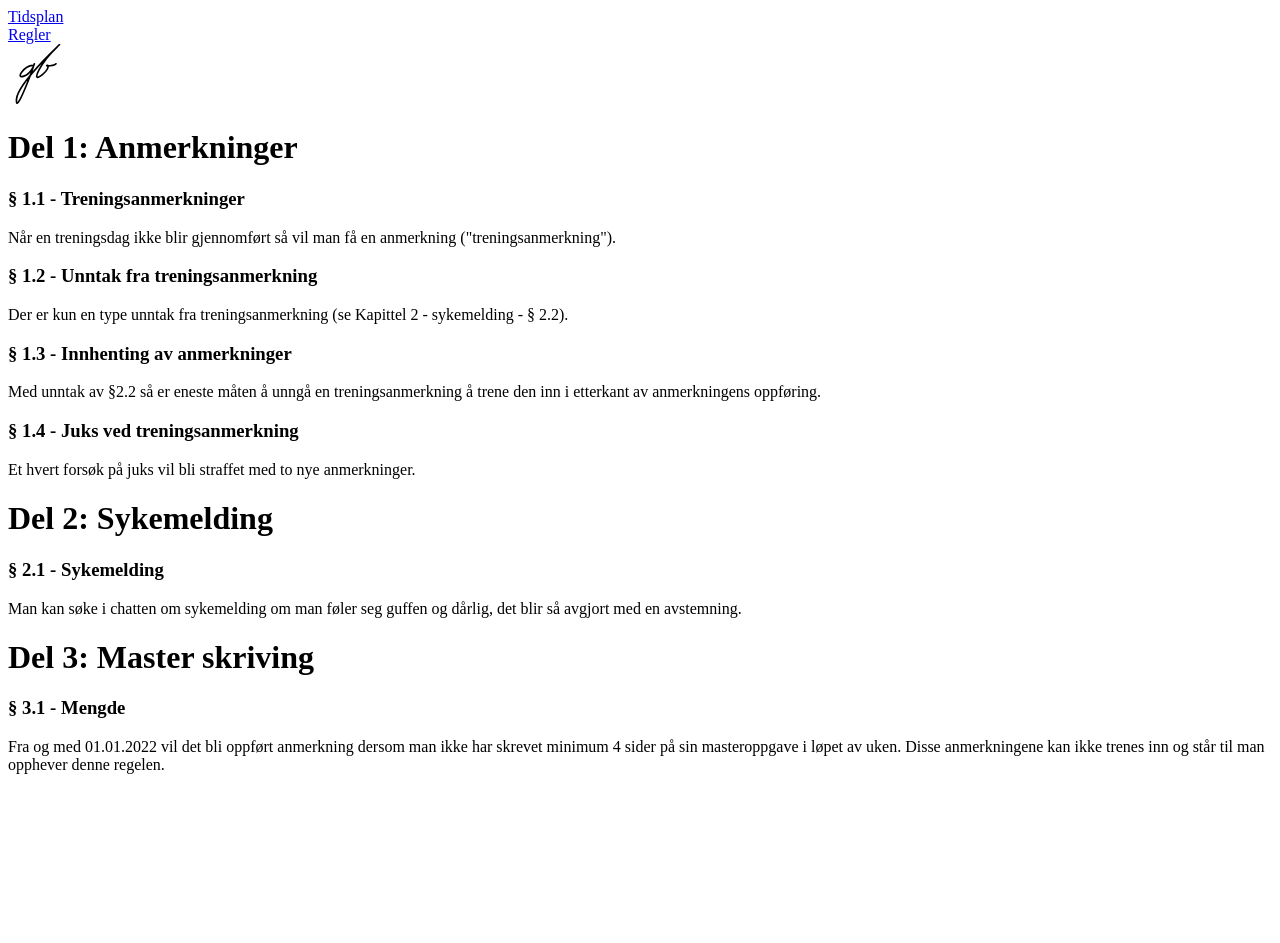
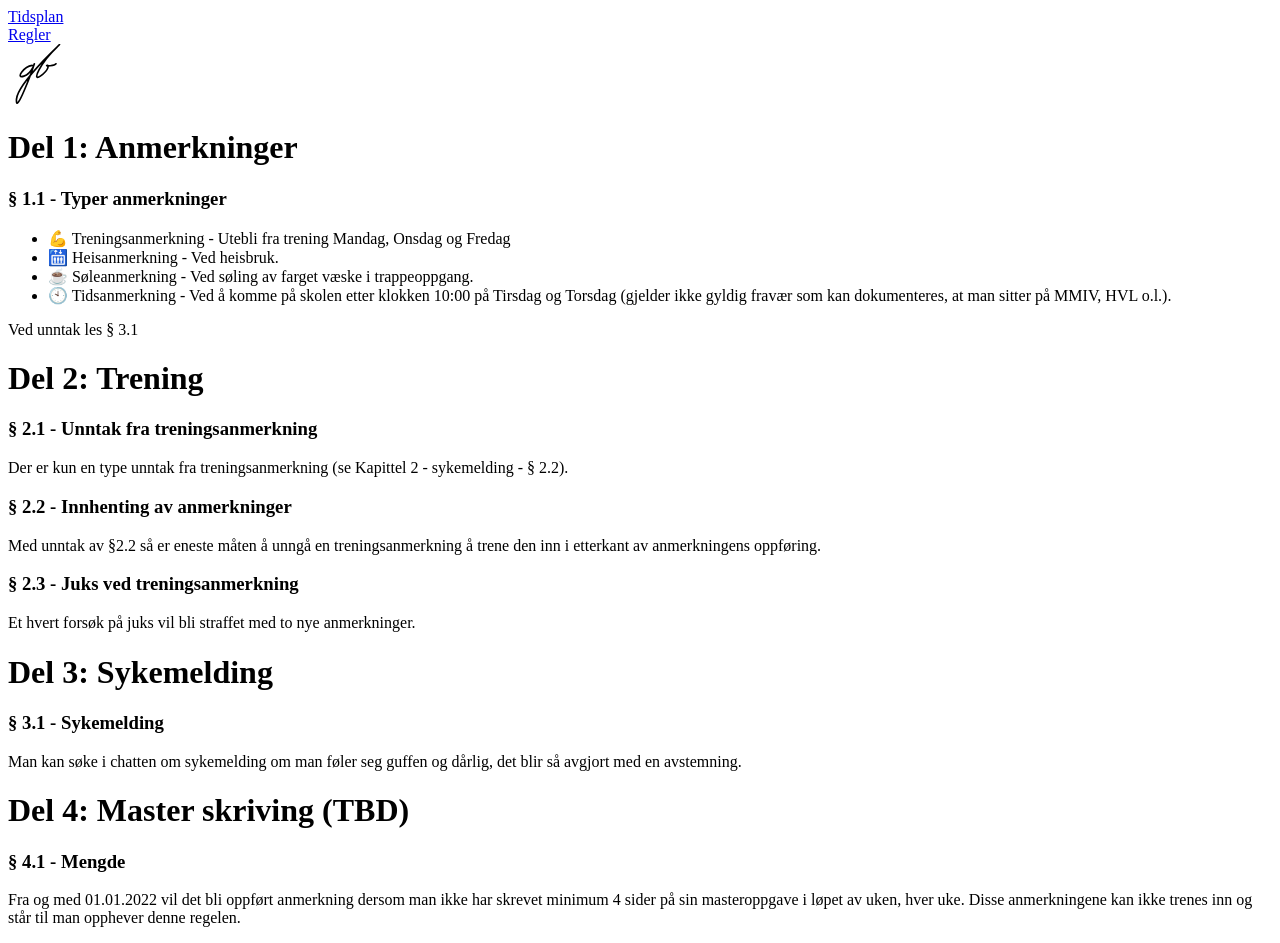
Before and after one commit to mrboen94/glassburet, a Next.js app: page /rules in a window 1280 px wide. Before the commit the page ends 800 px from the top, so only its background shows below. Built offline with nearby package versions, Linux system fonts and the light colour scheme.

Commit message:
some updates, point stands

```diff
--- a/pages/rules.tsx
+++ b/pages/rules.tsx
@@ -1,40 +1,50 @@
-import { Layout } from "../components/Layout";
-
 export default function Rules() {
   return (
     <main>
       <div className="prose lg:prose-xl">
         <h1>Del 1: Anmerkninger</h1>
-        <h3>§ 1.1 - Treningsanmerkninger</h3>
-        <p>
-          Når en treningsdag ikke blir gjennomført så vil man få en anmerkning
-          ("treningsanmerkning").
-        </p>
-        <h3>§ 1.2 - Unntak fra treningsanmerkning</h3>
+        <h3>§ 1.1 - Typer anmerkninger</h3>
+        <ul>
+          <li>
+            💪 Treningsanmerkning - Utebli fra trening Mandag, Onsdag og Fredag
+          </li>
+          <li>🛗 Heisanmerkning - Ved heisbruk.</li>
+          <li>
+            ☕ Søleanmerkning - Ved søling av farget væske i trappeoppgang.
+          </li>
+          <li>
+            🕙 Tidsanmerkning - Ved å komme på skolen etter klokken 10:00 på
+            Tirsdag og Torsdag (gjelder ikke gyldig fravær som kan dokumenteres,
+            at man sitter på MMIV, HVL o.l.).
+          </li>
+        </ul>
+        <p>Ved unntak les § 3.1</p>
+        <h1> Del 2: Trening</h1>
+        <h3>§ 2.1 - Unntak fra treningsanmerkning</h3>
         <p>
           Der er kun en type unntak fra treningsanmerkning (se Kapittel 2 -
           sykemelding - § 2.2).
         </p>
-        <h3>§ 1.3 - Innhenting av anmerkninger</h3>
+        <h3>§ 2.2 - Innhenting av anmerkninger</h3>
         <p>
           Med unntak av §2.2 så er eneste måten å unngå en treningsanmerkning å
           trene den inn i etterkant av anmerkningens oppføring.
         </p>
-        <h3>§ 1.4 - Juks ved treningsanmerkning</h3>
+        <h3>§ 2.3 - Juks ved treningsanmerkning</h3>
         <p>Et hvert forsøk på juks vil bli straffet med to nye anmerkninger.</p>
-        <h1> Del 2: Sykemelding</h1>
-        <h3>§ 2.1 - Sykemelding</h3>
+        <h1> Del 3: Sykemelding</h1>
+        <h3>§ 3.1 - Sykemelding</h3>
         <p>
           Man kan søke i chatten om sykemelding om man føler seg guffen og
           dårlig, det blir så avgjort med en avstemning.
         </p>
-        <h1> Del 3: Master skriving</h1>
-        <h3>§ 3.1 - Mengde</h3>
+        <h1> Del 4: Master skriving (TBD)</h1>
+        <h3>§ 4.1 - Mengde</h3>
         <p>
           Fra og med 01.01.2022 vil det bli oppført anmerkning dersom man ikke
-          har skrevet minimum 4 sider på sin masteroppgave i løpet av uken.
-          Disse anmerkningene kan ikke trenes inn og står til man opphever denne
-          regelen.
+          har skrevet minimum 4 sider på sin masteroppgave i løpet av uken, hver
+          uke. Disse anmerkningene kan ikke trenes inn og står til man opphever
+          denne regelen.
         </p>
       </div>
     </main>
```
